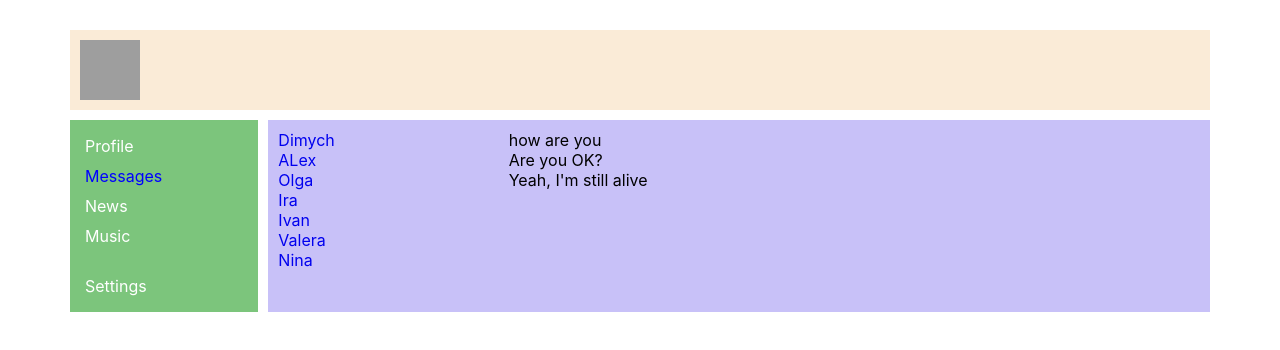
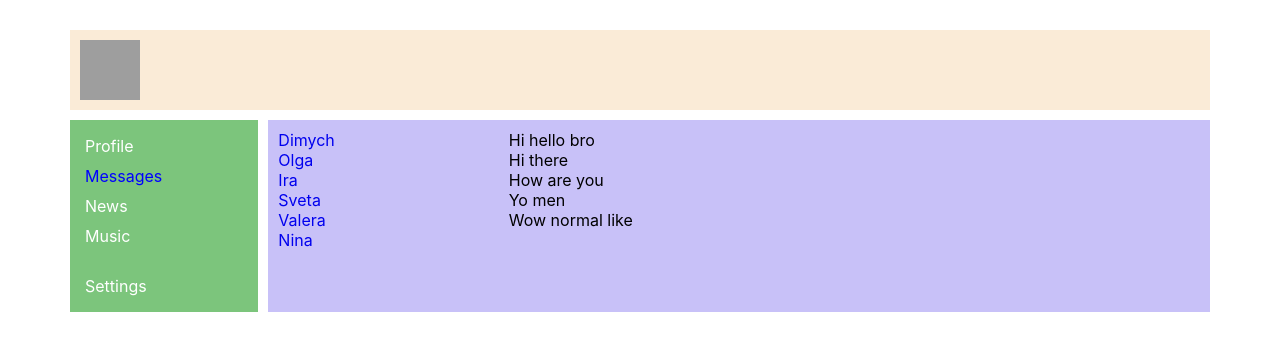
Before and after one commit to LuckySava/react-social-network, a React (Create React App) app: page /dialogs in a window 1280 px wide. Shown: the top 350 px of the page. Built offline with nearby package versions, Linux system fonts and the light colour scheme; grey boxes are pictures that could not be loaded.

Commit message:
render with map

```diff
--- a/src/components/Dialogs/Dialogs.jsx
+++ b/src/components/Dialogs/Dialogs.jsx
@@ -1,46 +1,93 @@
 import { NavLink } from 'react-router-dom'
-import s from './Dialogs.module.scss'
+import s from './Dialogs.module.scss';
+
+const DialogItem = (props) => {
+    let path = `/dialogs/${props.id}`
+    return (
+        <li className={s.dialog}>
+            <NavLink to={path} activeClassName={s.active}>{props.name}</NavLink>
+        </li>
+    )
+}
+
+const Message = (props) => {
+    return (
+        <div className={s.message}>
+            {props.message}
+        </div>
+    )
+}
 
 const Dialogs = () => {
-    return(
+
+    let dialogs = [
+        {
+            id: 1,
+            name: 'Dimych'
+        },
+        {
+            id: 2,
+            name: 'Olga'
+        },
+        {
+            id: 3,
+            name: 'Ira'
+        },
+        {
+            id: 4,
+            name: 'Sveta'
+        },
+        {
+            id: 5,
+            name: 'Valera'
+        },
+        {
+            id: 6,
+            name: 'Nina'
+        }
+    ];
+
+    let messages = [
+        {
+            id: 1,
+            message: 'Hi hello bro'
+        },
+        {
+            id: 2,
+            message: 'Hi there'
+        },
+        {
+            id: 3,
+            message: 'How are you'
+        },
+        {
+            id: 4,
+            message: 'Yo men'
+        },
+        {
+            id: 5,
+            message: 'Wow normal like'
+        },
+        {
+            id: 6,
+            name: 'Nina'
+        }
+    ];
+
+    let dialogsElementes = dialogs.map(item => <DialogItem name={item.name} id={item.id} />);
+    let messagesElementes = messages.map(item => <Message message={item.message} />);
+
+    return (
         <div className={s.dialogs}>
 
             <div className={s.dialogs_items}>
                 <ul>
-                   <li className={s.dialog}>
-                       <NavLink to='/dialogs/1' activeClassName={s.active}>Dimych</NavLink>
-                   </li>
-                   <li className={s.dialog}>
-                       <NavLink to='/dialogs/2' activeClassName={s.active}>ALex</NavLink>
-                   </li>
-                   <li className={s.dialog}>
-                       <NavLink to='/dialogs/3' activeClassName={s.active}>Olga</NavLink>
-                   </li>
-                   <li className={s.dialog}>
-                       <NavLink to='/dialogs/4' activeClassName={s.active}>Ira</NavLink>
-                   </li>
-                   <li className={s.dialog}>
-                       <NavLink to='/dialogs/5' activeClassName={s.active}>Ivan</NavLink>
-                   </li>
-                   <li className={s.dialog}>
-                       <NavLink to='/dialogs/6' activeClassName={s.active}>Valera</NavLink>
-                   </li>
-                   <li className={s.dialog}>
-                       <NavLink to='/dialogs/7' activeClassName={s.active}>Nina</NavLink>
-                   </li>
+                    {dialogsElementes}
                 </ul>
             </div>
 
             <div className={s.messages}>
-               <div className={s.message}>
-                   how are you
-               </div>
-               <div className={s.message}>
-                   Are you OK?
-               </div>
-               <div className={s.message}>
-                   Yeah, I'm still alive
-               </div>
+                {messagesElementes}
             </div>
 
         </div>
--- a/src/components/Profile/MyPosts/MyPosts.jsx
+++ b/src/components/Profile/MyPosts/MyPosts.jsx
@@ -2,16 +2,36 @@ import s from './MyPosts.module.scss';
 import Post from './Post/Posts';
 
 const MyPosts = () => {
+    let posts = [
+        {
+            id: 1,
+            message: 'Hi, how are you',
+            likesCounter: 15,
+        },
+        {
+            id: 1,
+            message: 'it\'s my first post here',
+            likesCounter: 42,
+        },
+        {
+            id: 1,
+            message: 'whorray',
+            likesCounter: 8,
+        },
+    ];
+
+    let postsElements = posts.map(item => <Post message={item.message} likeCounter={item.likesCounter} />);
     return (
         <div>
             <div className={s.new_post}>
                 <textarea name="" id="" cols="30" rows="10"></textarea>
-                <button>Add Button</button>
+                <p>
+                    <button>Add Button</button>
+                </p>
             </div>
 
             <div className={s.posts}>
-                <Post message='Hi, how are you' likeCounter='24'/>
-                <Post message="it's my post first" likeCounter='18' />
+                {  postsElements }
             </div>
 
 
--- a/src/components/Profile/Profile.jsx
+++ b/src/components/Profile/Profile.jsx
@@ -1,16 +1,13 @@
 import s from './Profile.module.scss';
 import MyPosts from './MyPosts/MyPosts';
+import Profileinfo from './Profileinfo/Profileinfo';
 
 const Profile = () => {
     return (
         <div>
-            <p>Ava + Text</p>
-        <div className="ava">
-            <img className={s.small_img} src="https://picsum.photos/100" alt="" />
+            <Profileinfo />
+            <MyPosts />
         </div>
-
-        <MyPosts />
-    </div>
     )
 }
 
--- /dev/null
+++ b/src/components/Profile/Profileinfo/Profileinfo.jsx
@@ -0,0 +1,17 @@
+import s from './Profileinfo.module.scss';
+
+const Profileinfo = () => {
+    return (
+        <div>
+
+            <div className="ava">
+                <img className={s.small_img} src="https://picsum.photos/100" alt="" />
+            </div>
+
+            <p>Ava + Text</p>
+
+        </div>
+    )
+}
+
+export default Profileinfo;
--- /dev/null
+++ b/src/components/Profile/Profileinfo/Profileinfo.module.scss
@@ -0,0 +1,3 @@
+.small_img {
+
+}
```
Lines whose indentation alone changed are shown as unchanged.
